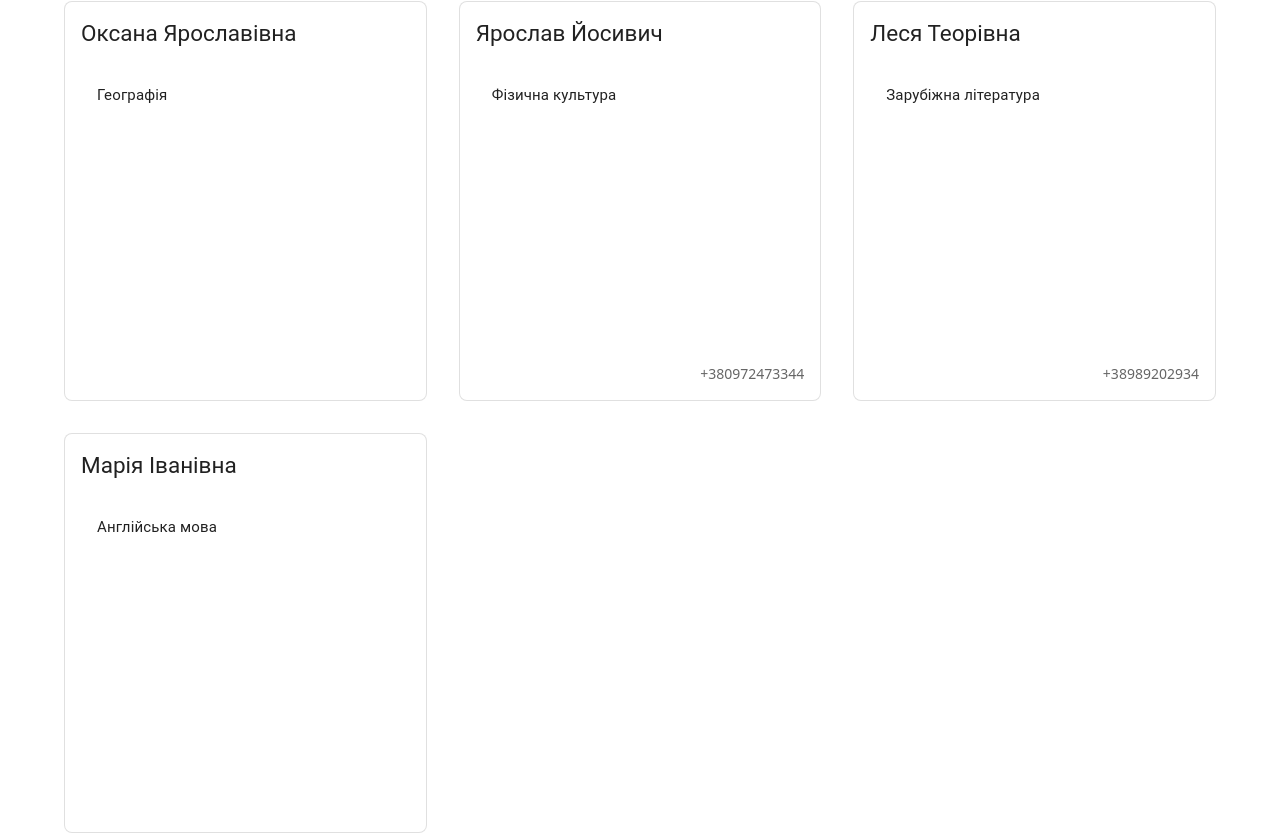
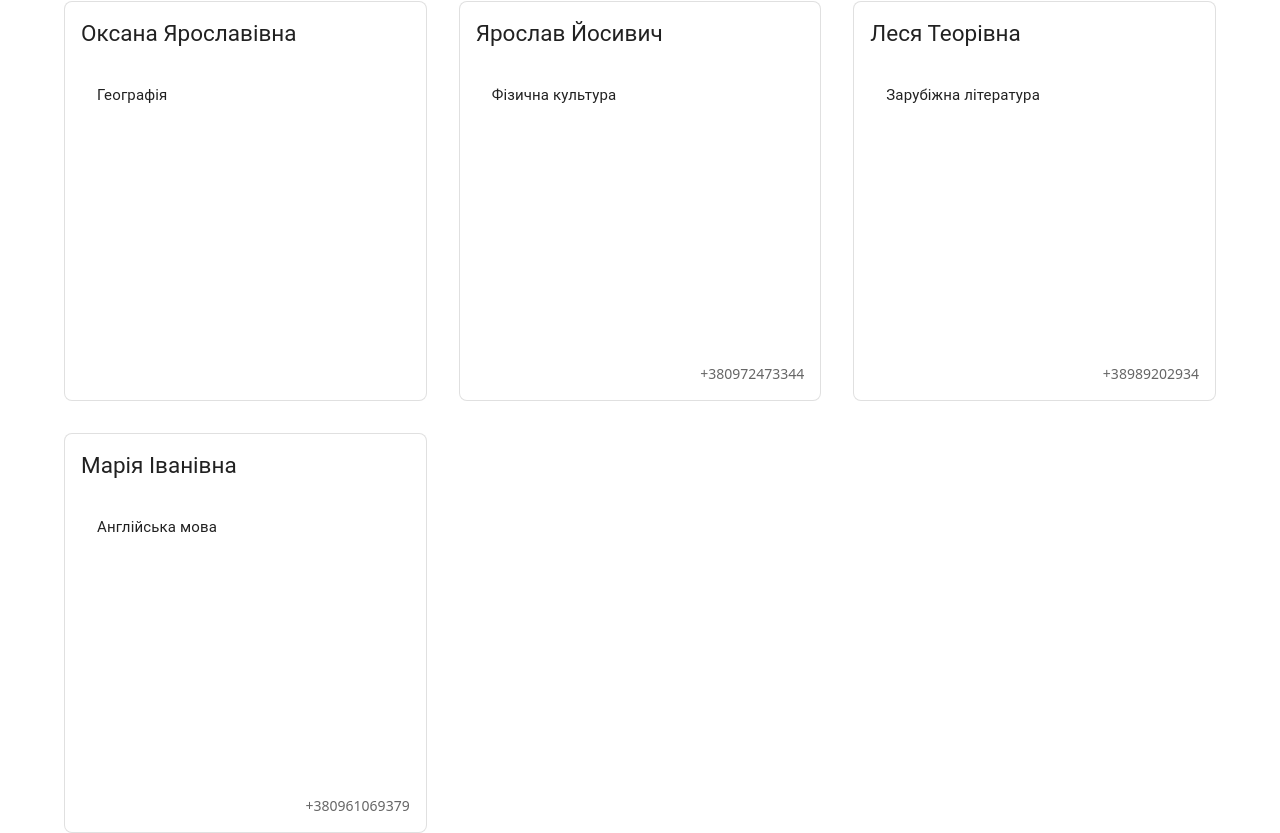
Before and after one commit to kozhydlotest/homework, a React (Create React App) app: page /teachers in a window 1280 px wide. Shown: the part 1536-2369 px from the top of the page. Built offline with nearby package versions, Linux system fonts and the light colour scheme.

Commit message:
Update TeachersList.jsx

```diff
--- a/src/pages/TeachersList.jsx
+++ b/src/pages/TeachersList.jsx
@@ -15,7 +15,7 @@ const teachers = [
     { name: 'Оксана Ярославівна', subjects: ['Географія'], phone: '' },
     { name: 'Ярослав Йосивич', subjects: ['Фізична культура'], phone: '+380972473344' },
     { name: 'Леся Теорівна', subjects: ['Зарубіжна література'], phone: '+38989202934' },
-    { name: 'Марія Іванівна', subjects: ['Англійська мова'], phone: '' },
+    { name: 'Марія Іванівна', subjects: ['Англійська мова'], phone: '+380961069379' },
 ];
 
 const TeachersList = () => {
```
